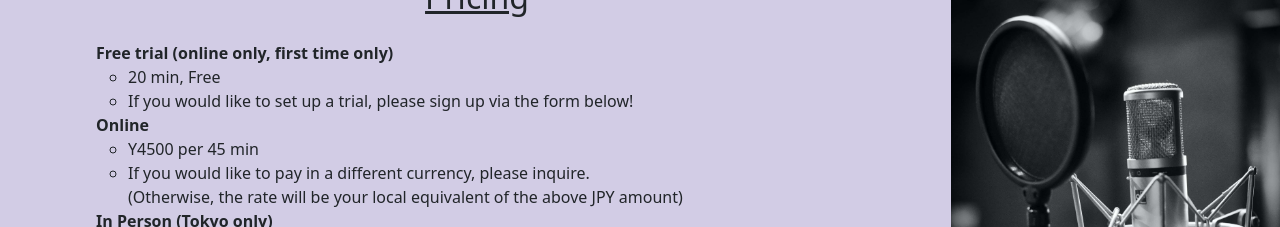
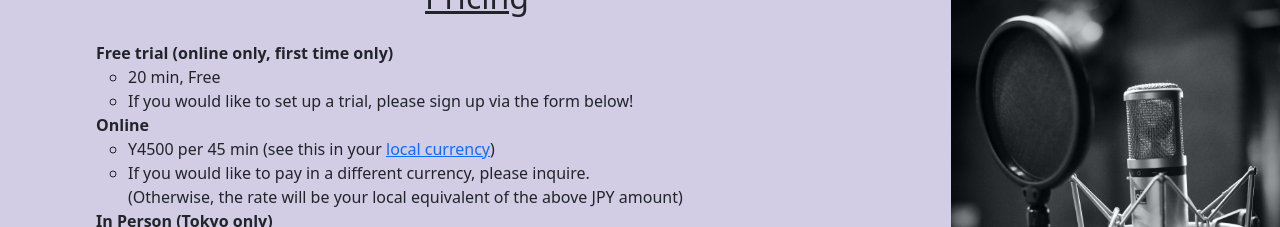
Before and after one commit to remiyamazaki03/remi, a React (Vite) app: page /voicecoach in a window 1280 px wide. Shown: the part 1860-2087 px from the top of the page. Built offline with nearby package versions, Linux system fonts and the light colour scheme.

Commit message:
add currency conversion link to English pricing

```diff
--- a/src/languages/en/voicecoach.json
+++ b/src/languages/en/voicecoach.json
@@ -15,6 +15,9 @@
   "menu2": "If you would like to set up a trial, please sign up via the form below!",
   "price2": "Online",
   "menu3": "Y4500 per 45 min",
+  "menu3c1": " (see this in your ",
+  "menu3c2": "local currency",
+  "menu3c3": ")",
   "menu4": "If you would like to pay in a different currency, please inquire. <br/> (Otherwise, the rate will be your local equivalent of the above JPY amount)",
   "price3": "In Person (Tokyo only)",
   "menu5": "Y6000 per 45 min (Location: Ikebukuro area)",
--- a/src/languages/ja/voicecoach.json
+++ b/src/languages/ja/voicecoach.json
@@ -15,7 +15,10 @@
   "menu2": "無料トライアルご希望の場合は、下のフォームからご連絡ください。",
   "price2": "オンライン",
   "menu3": "Y４５００（４５分）",
-  "menu4": "（Zoomを使用します）",
+  "menu3c1": "",
+  "menu3c2": "",
+  "menu3c3": "",
+  "menu4": "Zoomを使用します",
   "price3": "対面式（東京のみ）",
   "menu5": "Y６０００（４５分、池袋付近）",
   "menu6": "東京付近の他の場所のご相談ご希望の場合は、下記フォームからお問い合わせください。",
--- a/src/pages/About.jsx
+++ b/src/pages/About.jsx
@@ -1,6 +1,6 @@
 import { Link } from "react-router-dom";
+import { useTranslation, Trans } from "react-i18next";
 import aboutremi from "../images/aboutremi.jpg";
-import { useTranslation, Trans } from "react-i18next";
 
 export default function About() {
   const { t } = useTranslation();
--- a/src/pages/Voicecoach.jsx
+++ b/src/pages/Voicecoach.jsx
@@ -1,7 +1,7 @@
+import { useTranslation, Trans } from "react-i18next";
 import heart from "../images/heart.jpg";
 import colors from "../images/colors.jpg";
 import stage from "../images/stage.jpg";
-import { useTranslation, Trans } from "react-i18next";
 
 export default function Voicecoach() {
   const { t } = useTranslation();
@@ -109,7 +109,19 @@ export default function Voicecoach() {
                 </li>
                 <li className="mainList">{t("voicecoach.price2")}</li>
                 <ul className="subList">
-                  <li>{t("voicecoach.menu3")}</li>
+                  <li>
+                    {t("voicecoach.menu3")}
+                    {t("voicecoach.menu3c1")}
+                    <a
+                      href="https://www.exchange-rates.org/converter/jpy-usd/4500"
+                      target="_blank"
+                      rel="noopener noreferrer"
+                    >
+                      {t("voicecoach.menu3c2")}
+                    </a>
+
+                    {t("voicecoach.menu3c3")}
+                  </li>
                   <li>
                     <Trans i18nKey="voicecoach.menu4"></Trans>
                   </li>
@@ -117,7 +129,9 @@ export default function Voicecoach() {
                 <li className="mainList">
                   {t("voicecoach.price3")}
                   <ul className="subList">
-                    <li>{t("voicecoach.menu5")}</li>
+                    <li>
+                      <Trans i18nKey="voicecoach.menu5"></Trans>
+                    </li>
                     <li>{t("voicecoach.menu6")}</li>
                   </ul>
                 </li>
```
